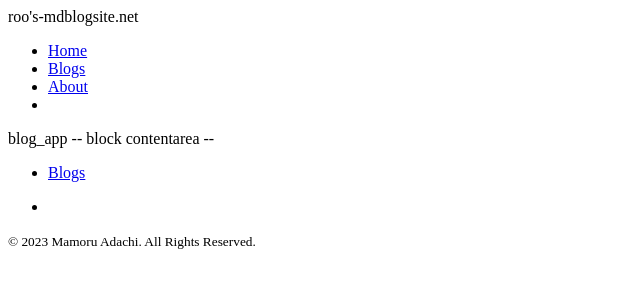
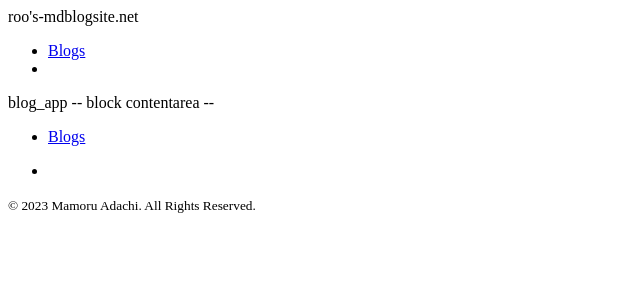
Before and after one commit to rooreckless/mdblog-flask, a Flask app: page /blog_app/ in a window 1280 px wide. Shown: the top 300 px of the page, without its empty margins (0-640 px from the left). Run offline with Flask 3, Linux system fonts and the light colour scheme; parts of the project's set-up code (start-up, migrations or seed data) failed here and were passed over.

Commit message:
headerlinks

```diff
--- a/apps/blog_app/static/css/style.css
+++ b/apps/blog_app/static/css/style.css
@@ -1,7 +1,7 @@
 /* apps/blog_app/static/style.css */
 
 .header{
-  color: #FFF7F7;
+  color: #FFFFFF;
   /* font-family: "Piazzolla", "Times New Roman", "YuMincho", "Hiragino Mincho ProN", "Yu Mincho", "MS PMincho", serif; */
   font-weight:700;
   display: flex;
--- a/apps/blog_app/templates/blog_app/header-content.html
+++ b/apps/blog_app/templates/blog_app/header-content.html
@@ -4,9 +4,9 @@
   </div>
   <nav class="header-nav">
     <ul class="header-nav-menu">
-      <li class="header-nav-menu-item"><a href="#home">Home</a></li>
-      <li class="header-nav-menu-item"><a href="#blogs">Blogs</a></li>
-      <li class="header-nav-menu-item"><a href="#about">About</a></li>
+      {# <li class="header-nav-menu-item"><a href="#home">Home</a></li> #}
+      <li class="header-nav-menu-item"><a href="https://www.roosmdblogsite.net/blog_app/blogstop">Blogs</a></li>
+      {# <li class="header-nav-menu-item"><a href="#about">About</a></li> #}
       <li class="header-nav-menu-item"><a href="https://github.com/rooreckless/mdblog-flask"><i class="fa-brands fa-github"></i></a></li>
     </ul>
   </nav>
```
